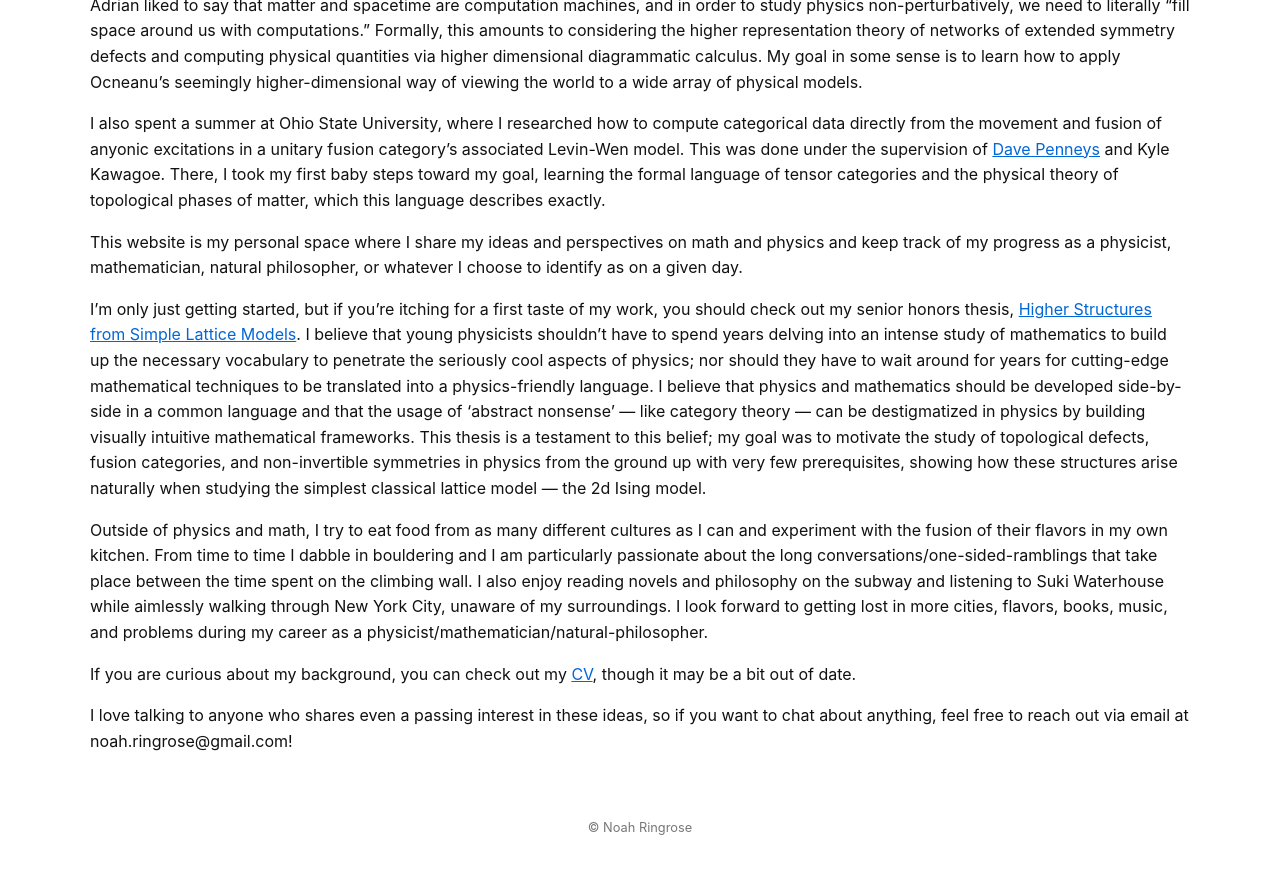
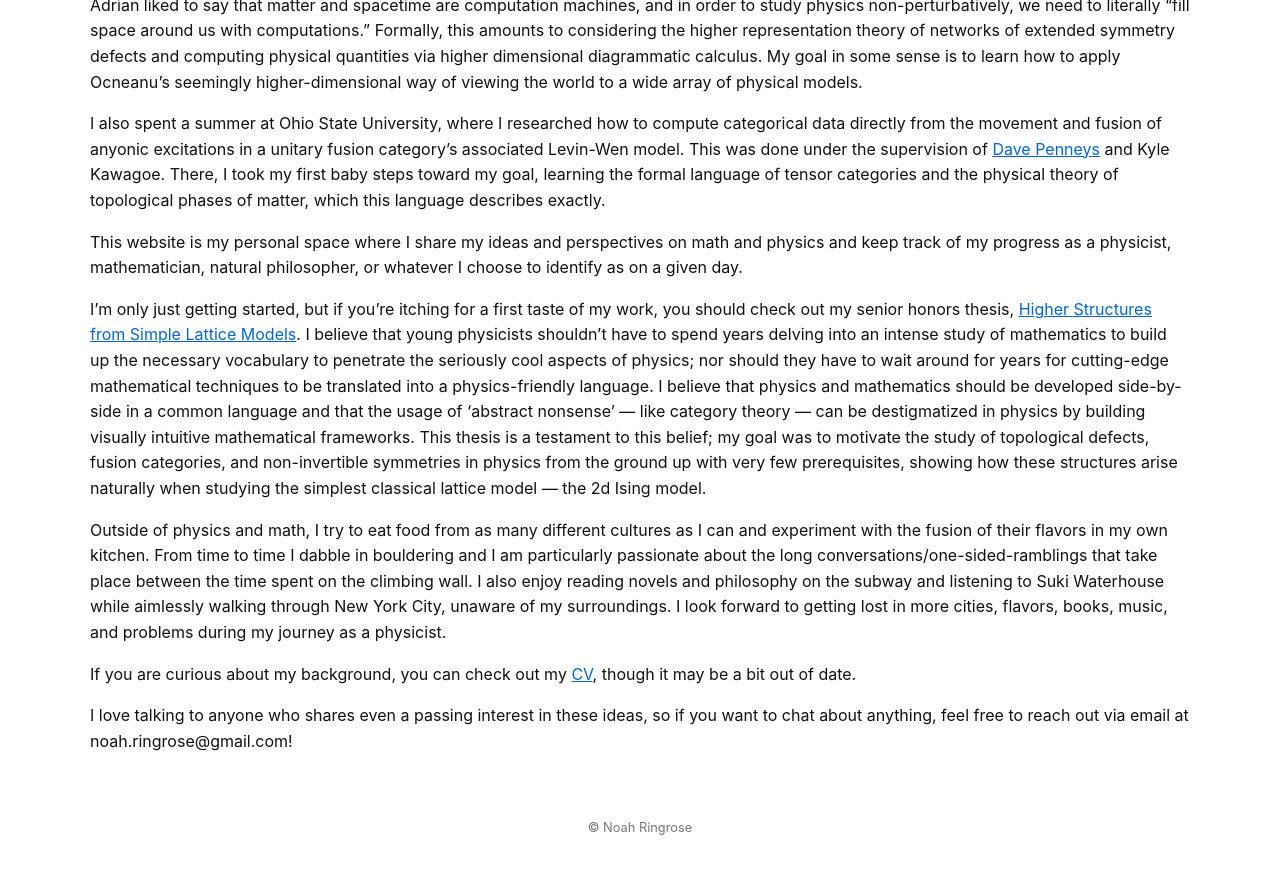
Before and after one commit to noahringrose/noahringrose.github.io, a Jekyll site: the page built from index.md, in a window 1280 px wide and 900 px high, scrolled down 776 px. Shown: the top 874 px of the window. Built offline with Jekyll 4.4.1, drawn with Linux system fonts in a browser that asks for light colours.

Commit message:
Update index.md

```diff
--- a/index.md
+++ b/index.md
@@ -26,7 +26,7 @@ This website is my personal space where I share my ideas and perspectives on mat
 
 I'm only just getting started, but if you're itching for a first taste of my work, you should check out my senior honors thesis, [Higher Structures from Simple Lattice Models](/assets/honorsthesis.pdf). I believe that young physicists shouldn't have to spend years delving into an intense study of mathematics to build up the necessary vocabulary to penetrate the seriously cool aspects of physics; nor should they have to wait around for years for cutting-edge mathematical techniques to be translated into a physics-friendly language. I believe that physics and mathematics should be developed side-by-side in a common language and that the usage of 'abstract nonsense' — like category theory — can be destigmatized in physics by building visually intuitive mathematical frameworks. This thesis is a testament to this belief; my goal was to motivate the study of topological defects, fusion categories, and non-invertible symmetries in physics from the ground up with very few prerequisites, showing how these structures arise naturally when studying the simplest classical lattice model — the 2d Ising model.
 
-Outside of physics and math, I try to eat food from as many different cultures as I can and experiment with the fusion of their flavors in my own kitchen. From time to time I dabble in bouldering and I am particularly passionate about the long conversations/one-sided-ramblings that take place between the time spent on the climbing wall. I also enjoy reading novels and philosophy on the subway and listening to Suki Waterhouse while aimlessly walking through New York City, unaware of my surroundings. I look forward to getting lost in more cities, flavors, books, music, and problems during my career as a physicist/mathematician/natural-philosopher.
+Outside of physics and math, I try to eat food from as many different cultures as I can and experiment with the fusion of their flavors in my own kitchen. From time to time I dabble in bouldering and I am particularly passionate about the long conversations/one-sided-ramblings that take place between the time spent on the climbing wall. I also enjoy reading novels and philosophy on the subway and listening to Suki Waterhouse while aimlessly walking through New York City, unaware of my surroundings. I look forward to getting lost in more cities, flavors, books, music, and problems during my journey as a physicist.
 
 If you are curious about my background, you can check out my [CV](/assets/cv.pdf), though it may be a bit out of date.
 
```
